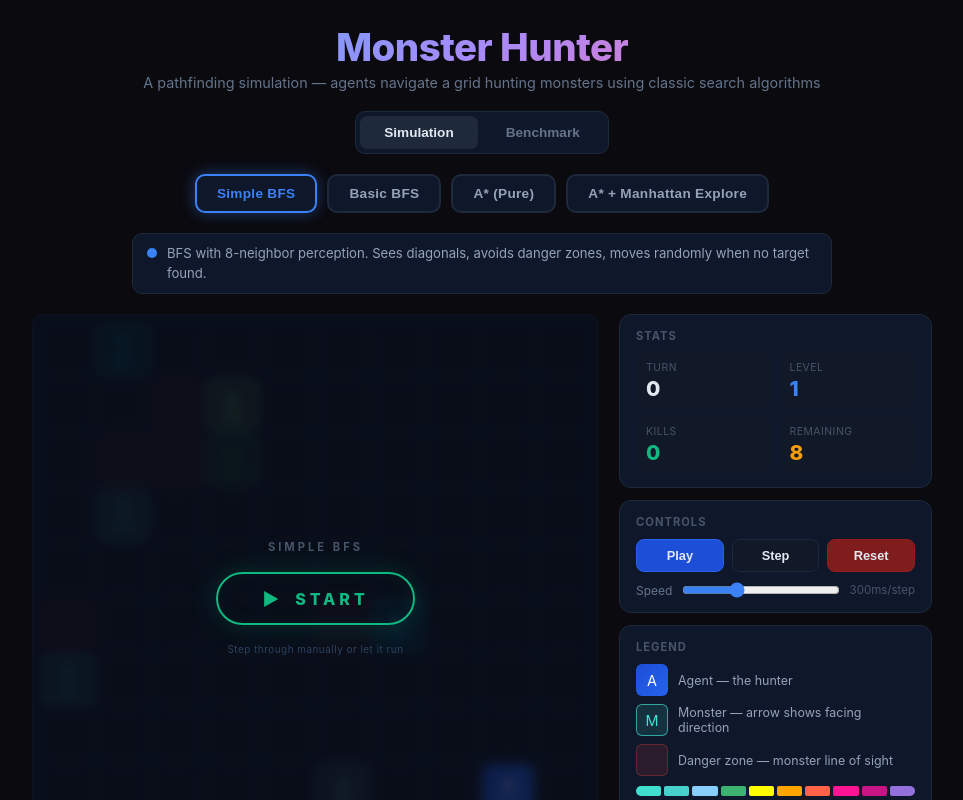
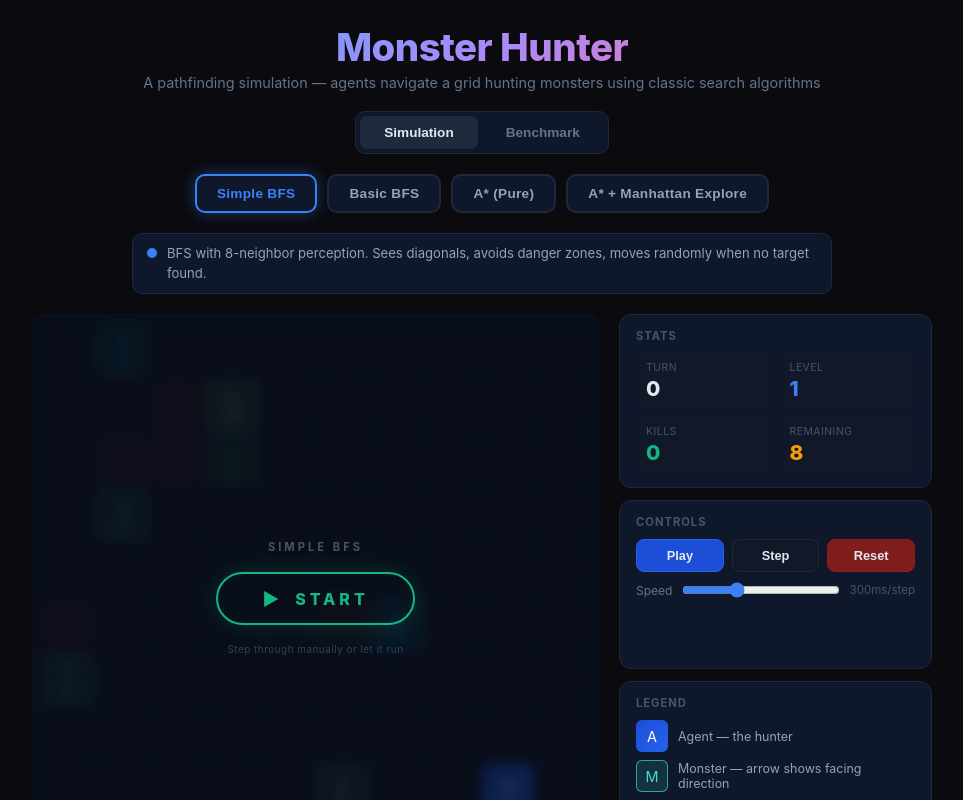
Before and after one commit to alled0/ai-monster-hunter, a React (Vite) app in the folder web/: page / in a window 1280 px wide. Shown: the top 800 px of the page, without its empty margins (158-1121 px from the left). Built offline with nearby package versions, Linux system fonts and the light colour scheme.

Commit message:
Align panel cards to match grid height — stretch layout, equal card heights

```diff
--- a/web/src/App.css
+++ b/web/src/App.css
@@ -124,7 +124,7 @@
 .main-layout {
   display: flex;
   gap: 20px;
-  align-items: flex-start;
+  align-items: stretch;
   width: 100%;
   max-width: 900px;
 }
@@ -310,6 +310,7 @@
 .panel {
   display: flex;
   flex-direction: column;
+  justify-content: space-between;
   gap: 12px;
   flex: 1;
   min-width: 200px;
@@ -321,6 +322,7 @@
   border: 1px solid #1e293b;
   border-radius: 12px;
   padding: 14px 16px;
+  flex: 1;
 }
 
 .card-title {
```
